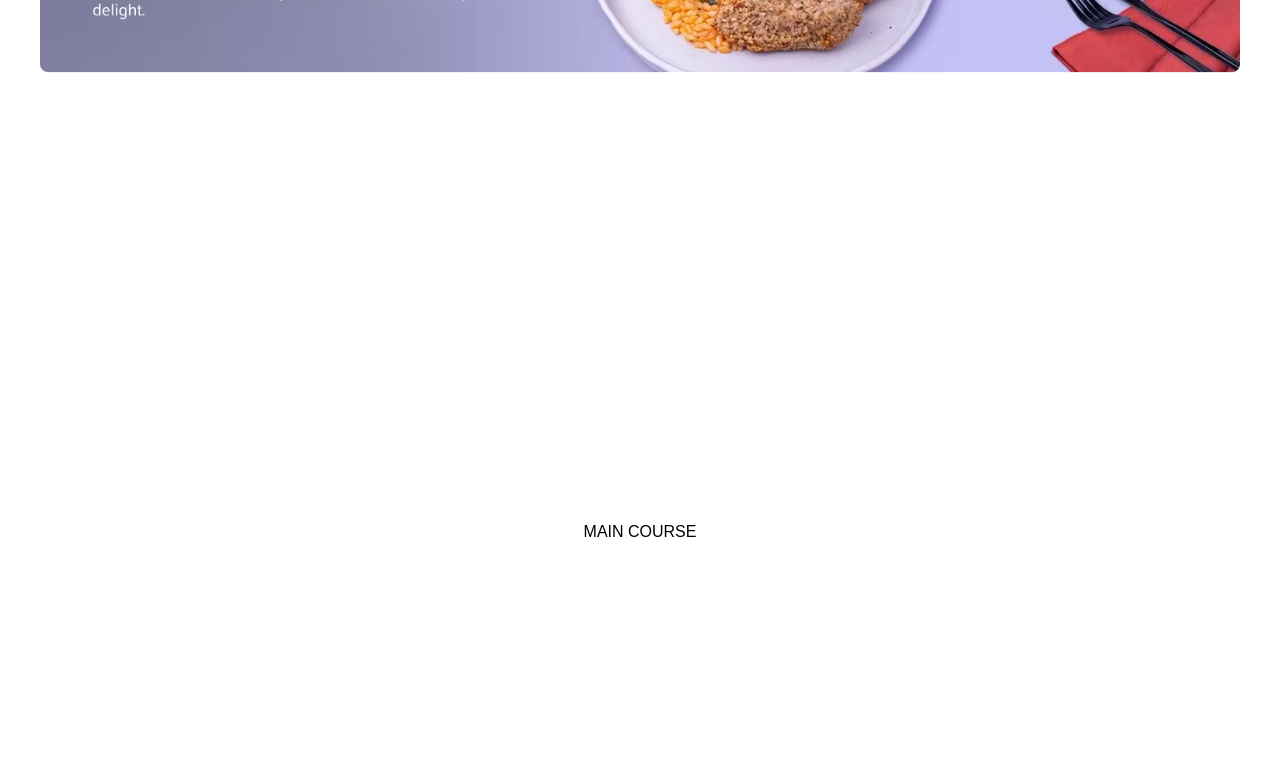
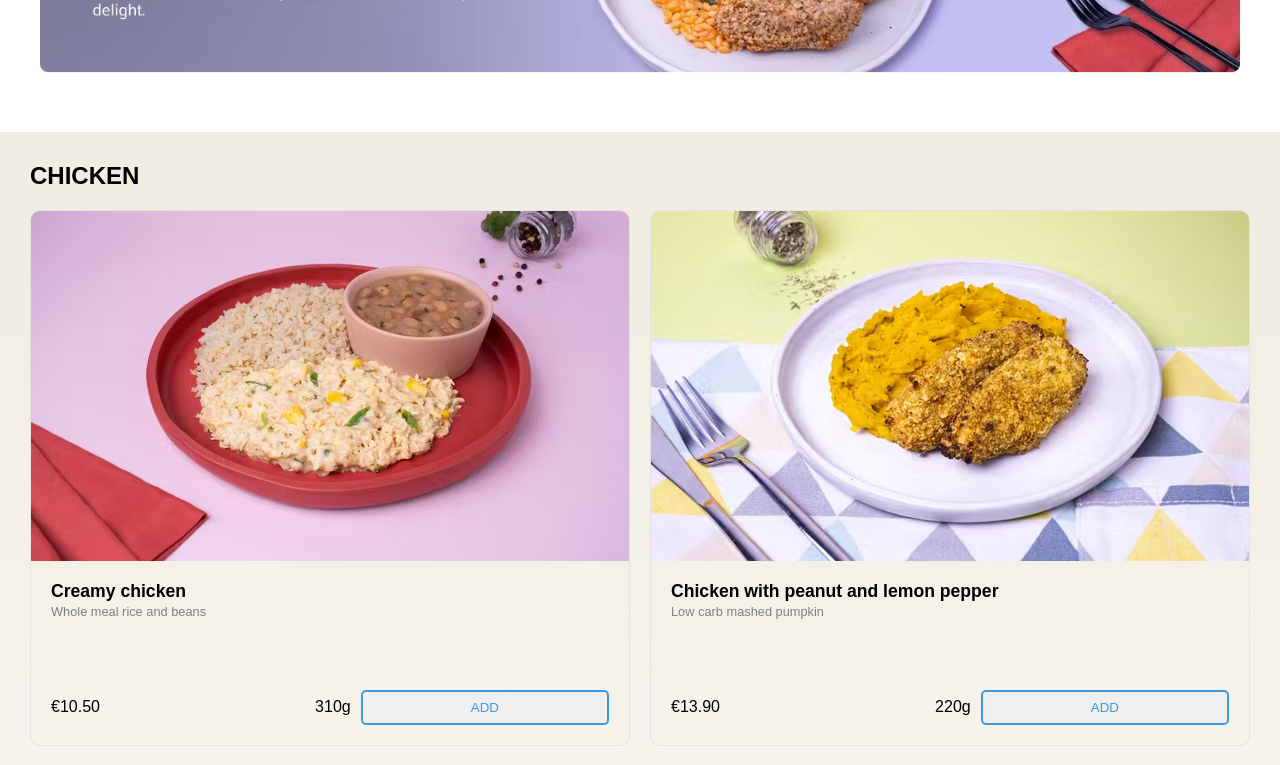
Before and after one commit to MichelPomerantzeff/Food-Ecommerce, a React (Vite) app: page /main-course in a window 1280 px wide. Shown: the part 360-1125 px from the top of the page. Built offline with nearby package versions, Linux system fonts and the light colour scheme; no server answers.

Commit message:
feat:: built main course page

```diff
--- a/src/App.jsx
+++ b/src/App.jsx
@@ -5,7 +5,7 @@ import Login from "./pages/signin/Login";
 import Register from "./pages/signup/Register";
 import About from "./pages/about/About";
 import Snacks from "./pages/snacks/Snacks";
-import MainCourse from "./pages/main-course/MainCourse";
+import MainCoursePage from "./pages/main-course-page/MainCoursePage";
 import HealthyPage from "./pages/healthy-page/HealthyPage";
 import LunchBox from "./pages/lunch-box/LunchBox";
 
@@ -26,7 +26,7 @@ function App() {
     },
     {
       path: "/main-course",
-      element: < MainCourse/>,
+      element: < MainCoursePage/>,
     },
     {
       path: "/healthy",
--- /dev/null
+++ b/src/components/main-course/MainCourse.css
@@ -0,0 +1,23 @@
+.main-course {
+    background: linear-gradient(var(--background), #fff );
+    padding: 30px 0;
+}
+
+.main-course-wrapper {
+    display: flex;
+    flex-direction: column;
+    gap: 20px;
+    width: 1220px;
+    margin: auto;
+}
+
+.main-course-category {
+    /* background: red; */
+    display: flex;
+    gap: 20px;
+    flex-wrap: wrap;
+}
+
+.main-course-dish {
+    width: 600px;
+}
--- /dev/null
+++ b/src/components/main-course/MainCourse.jsx
@@ -0,0 +1,22 @@
+import React from "react";
+import "./MainCourse.css";
+import Dish from "../slider/Dish";
+
+export default function MainCourse({title, dishes}) {
+    return (
+        <div className="main-course">
+            <div className="main-course-wrapper">
+                <h2>{title}</h2>
+                <div className="main-course-category">
+                    {dishes.map((dish) => {
+                        return (
+                            <div className="main-course-dish">
+                                <Dish dish={dish} />
+                            </div>
+                        );
+                    })}
+                </div>
+            </div>
+        </div>
+    );
+}
--- /dev/null
+++ b/src/pages/main-course-page/MainCoursePage.jsx
@@ -0,0 +1,22 @@
+import React from "react";
+import Navbar from "../../components/navbar/Navbar";
+import Banner from "../../components/banner/Banner";
+import MainCourse from "../../components/main-course/MainCourse";
+import { banner } from "../../data/data";
+import { dishes } from "../../data/data";
+import Footer from "../../components/footer/Footer";
+
+export default function MainCoursePage() {
+  return (
+    <>
+      <Navbar />
+      <Banner banner={banner.mainCourse} />
+      <MainCourse title={"CHICKEN"} dishes={dishes.chicken} />
+      <MainCourse title={"BEEF"} dishes={dishes.beef} />
+      <MainCourse title={"FISH"} dishes={dishes.fish} />
+      <MainCourse title={"PASTA"} dishes={dishes.pasta} />
+      <MainCourse title={"VEGETARIAN"} dishes={dishes.vegetarian} />
+      <Footer/>
+    </>
+  );
+}
--- a/src/pages/main-course/MainCourse.css
+++ /dev/null
@@ -1,6 +0,0 @@
-.main-course {
-    height: 100vh;
-    display: flex;
-    justify-content: center;
-    align-items: center;
-}
--- a/src/pages/main-course/MainCourse.jsx
+++ /dev/null
@@ -1,15 +0,0 @@
-import React from "react";
-import "./MainCourse.css";
-import Navbar from "../../components/navbar/Navbar";
-import Banner from "../../components/banner/Banner";
-import { banner } from "../../data/data";
-
-export default function MainCourse() {
-  return (
-    <>
-      <Navbar />
-      <Banner banner={banner.mainCourse}/>
-      <div className="main-course">MAIN COURSE</div>
-    </>
-  );
-}
```
